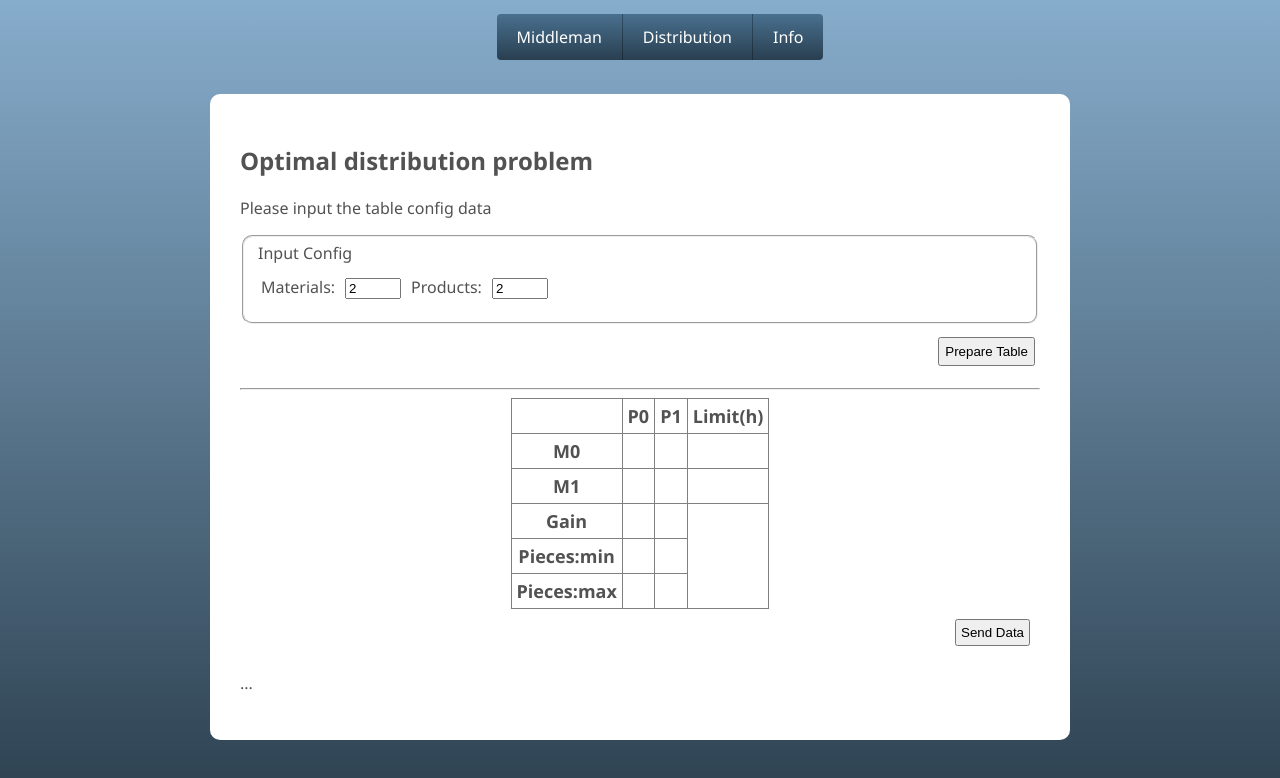
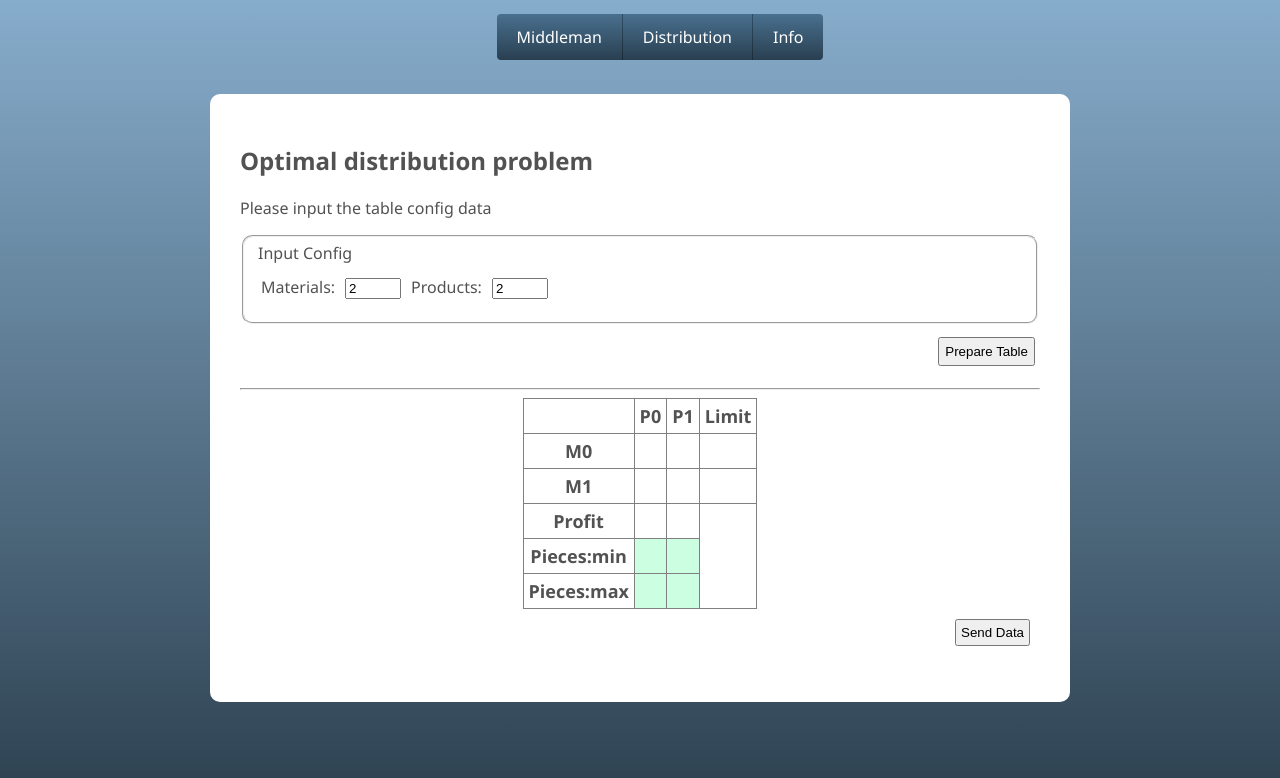
Before and after one commit to shoomilas/logistics-and-distribution, a React (Create React App) app in the folder client/: page /DistributionSolver in a window 1280 px wide. Both pictures are taken after a click on the button "Prepare Table". Shown: the top 778 px of the page. Built offline with nearby package versions, Linux system fonts and the light colour scheme; the HTML template or start-up script is replaced by a standard one.

Commit message:
Add result description

```diff
--- a/client/src/components/DynamicDistributionTable.js
+++ b/client/src/components/DynamicDistributionTable.js
@@ -6,7 +6,7 @@ const DynamicTable = (props) => {
   const apiAddress = "http://127.0.0.1:8000/api/distribution/";
   const rows = props.rows;
   const cols = props.cols;
-  const [msg, setMsg] = useState("...");
+  const [msg, setMsg] = useState("");
   const [data, setData] = useState(
     Array.from({ length: rows }, () => Array.from({ length: cols }, () => null))
   );
@@ -44,7 +44,7 @@ const DynamicTable = (props) => {
 
   const handleDataEdit = (e, row, col) => {
     let val = parseFloat(e.currentTarget.textContent);
-    setMsg(`data[${row}][${col}] = ${val}`);
+    // setMsg(`data[${row}][${col}] = ${val}`);
     handleChange2d(data, setData, row, col, val);
     console.log(`[UPDATE] data[${row}][${col}] = ${val}`);
   };
@@ -52,14 +52,14 @@ const DynamicTable = (props) => {
   const handleLimitEdit = (e, row) => {
     let val = parseInt(e.currentTarget.textContent);
     handleChange1d(constraints, setConstraints, row, val);
-    setMsg(`constraints[${row}] = ${val}`);
+    // setMsg(`constraints[${row}] = ${val}`);
     console.log(`[UPDATE] constraints[${row}] = ${val}`);
   };
 
   const handleGainEdit = (e, col) => {
     let val = parseInt(e.currentTarget.textContent);
     handleChange1d(gains, setGains, col, val);
-    setMsg(`gain[${col}] = ${val}`);
+    // setMsg(`gain[${col}] = ${val}`);
     console.log(`[UPDATE] gains[${col}] = ${val}`);
   };
 
@@ -67,14 +67,14 @@ const DynamicTable = (props) => {
     let val = parseInt(e.currentTarget.textContent);
 
     handleChange1d(pieces, setPieces, col, val);
-    setMsg(`pieces_min[${col}] = ${val}`);
+    // setMsg(`pieces_min[${col}] = ${val}`);
     console.log(`[UPDATE] pieces_min[${col}] = ${val}`);
   };
 
   const handlePiecesMaxEdit = (e, col) => {
     let val = parseInt(e.currentTarget.textContent);
     handleChange1d(piecesMax, setPiecesMax, col, val);
-    setMsg(`pieces_max[${col}] = ${val}`);
+    // setMsg(`pieces_max[${col}] = ${val}`);
     console.log(`[UPDATE] pieces_max[${col}] = ${val}`);
   };
 
@@ -105,6 +105,10 @@ const DynamicTable = (props) => {
         <h1>Result:</h1>
         {/* <p><b>as Json</b> {JSON.stringify(resultFromServer)}</p> */}
         <table>
+        <tr>
+          <td><b>Solution status:</b></td>
+          <td>{resultFromServer.status}</td>
+        </tr>
           <tr>
             <td><b>Maximized product profit</b>:</td>
             <td>{resultFromServer.optimized}</td>
@@ -137,7 +141,7 @@ const DynamicTable = (props) => {
           {_.range(cols).map((col) => (
             <th scope="col">P{col}</th>
           ))}
-          <th scope="col">Limit(h)</th>
+          <th scope="col">Limit</th>
           <tbody>
             {_.range(rows).map((row) => (
               <tr>
@@ -158,7 +162,7 @@ const DynamicTable = (props) => {
             ))}
 
             <tr>
-              <th scope="row">Gain</th>
+              <th scope="row">Profit</th>
               {_.range(cols).map((col) => (
                 <td
                   contentEditable
@@ -174,6 +178,7 @@ const DynamicTable = (props) => {
                   contentEditable
                   onInput={(e) => handlePiecesEdit(e, col)}
                   suppressContentEditableWarning={true}
+                  style={{backgroundColor: "#ccffe1"}}
                 ></td>
               ))}
             </tr>
@@ -185,6 +190,7 @@ const DynamicTable = (props) => {
                   contentEditable
                   onInput={(e) => handlePiecesMaxEdit(e, col)}
                   suppressContentEditableWarning={true}
+                  style={{backgroundColor: "#ccffe1"}}
                 ></td>
               ))}
             </tr>
```
Also changed, not shown: 1 other file (tests, documents, lock files or other folders).
